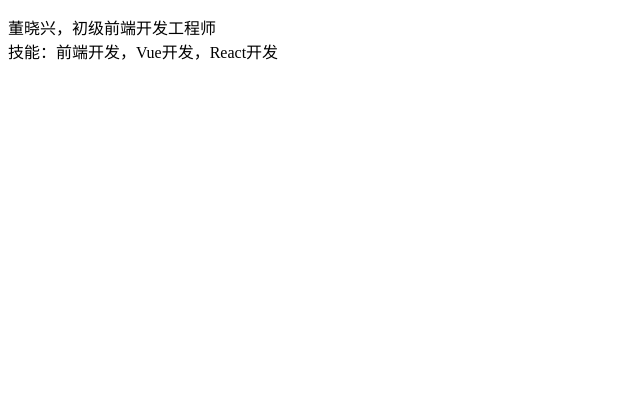
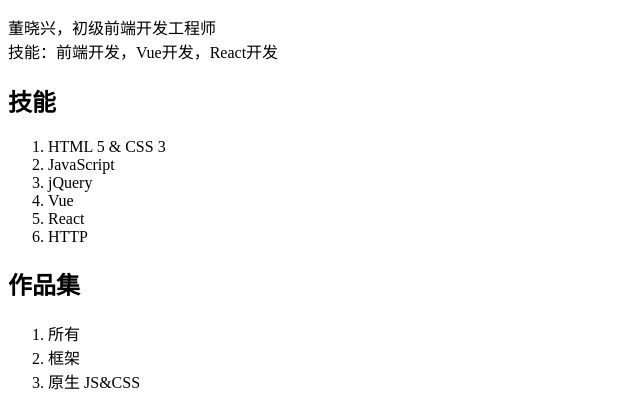
Before and after one commit to dongxiaoxing0/Learning-Demos, a plain HTML site: page resume/index.html in a window 1280 px wide. Shown: the part 684-1093 px from the top of the page, without its empty margins (0-640 px from the left). Before the commit the page ends 800 px from the top, so only its background shows below. Drawn offline with Linux system fonts and the light colour scheme.

Commit message:
简历添加内容

```diff
--- a/resume/index.html
+++ b/resume/index.html
@@ -67,6 +67,32 @@
             技能：前端开发，Vue开发，React开发
         </p>
     </main>
+    <section>
+        <h2>技能</h2>
+        <ol>
+            <li>HTML 5 &amp; CSS 3</li>
+            <li>JavaScript</li>
+            <li>jQuery</li>
+            <li>Vue</li>
+            <li>React</li>
+            <li>HTTP</li>
+        </ol>
+    </section>
+    <section>
+        <h2>作品集</h2>
+        <nav>
+            <ol>
+                <li>所有</li>
+                <li>框架</li>
+                <li>原生 JS&amp;CSS</li>
+            </ol>
+        </nav>
+        <div class="jobs">
+            <div class="big"></div>
+            <div class="small"></div>
+            <div class="small"></div>
+        </div>
+    </section>
 </body>
 
 </html>
```
